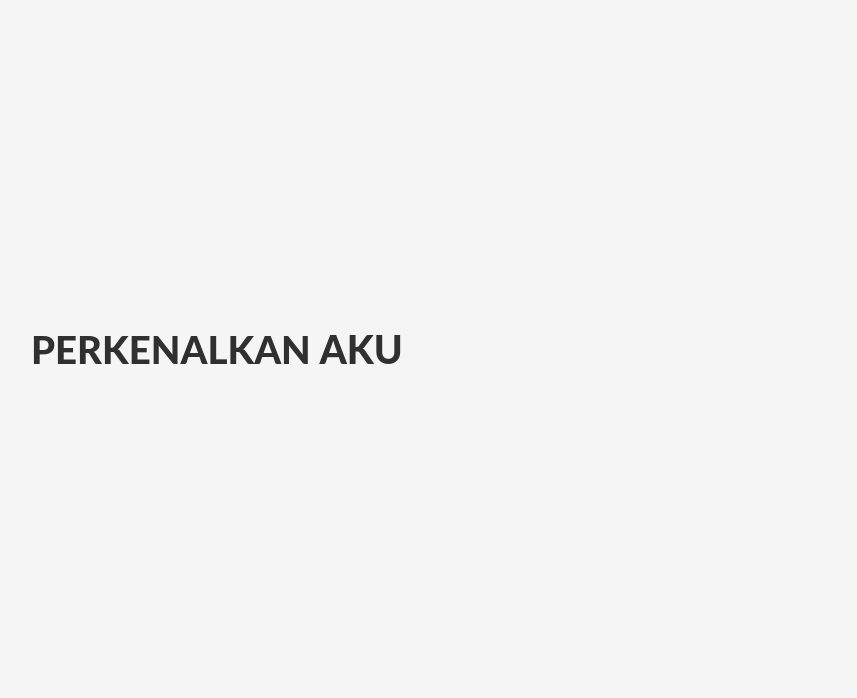
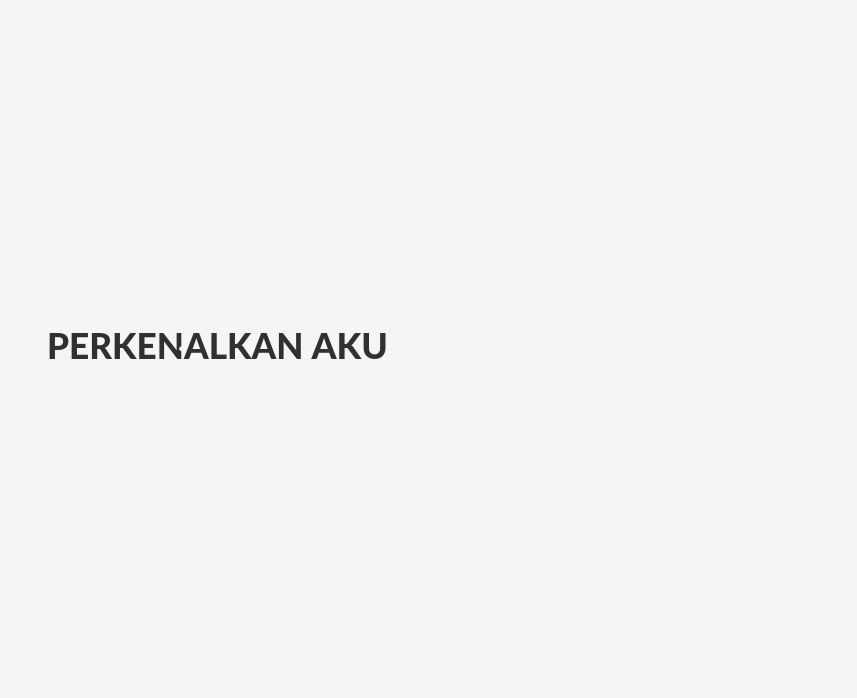
Before and after one commit to BenSurya888/Cayy, a plain HTML site: page index.html in a window 1280 px wide. Both pictures are taken after a click on the button "Mulai Sekarang". Shown: the top 698 px of the page, without its empty margins (423-1280 px from the left). Drawn offline with nearby package versions, Linux system fonts and the light colour scheme.

Commit message:
style.css

```diff
--- a/css/style.css
+++ b/css/style.css
@@ -68,7 +68,7 @@ body {
 
 .ml15 {
     font-weight: 800;
-    font-size: 2.4em;
+    font-size: 2.2em;
     text-transform: uppercase;
 }
 
```
